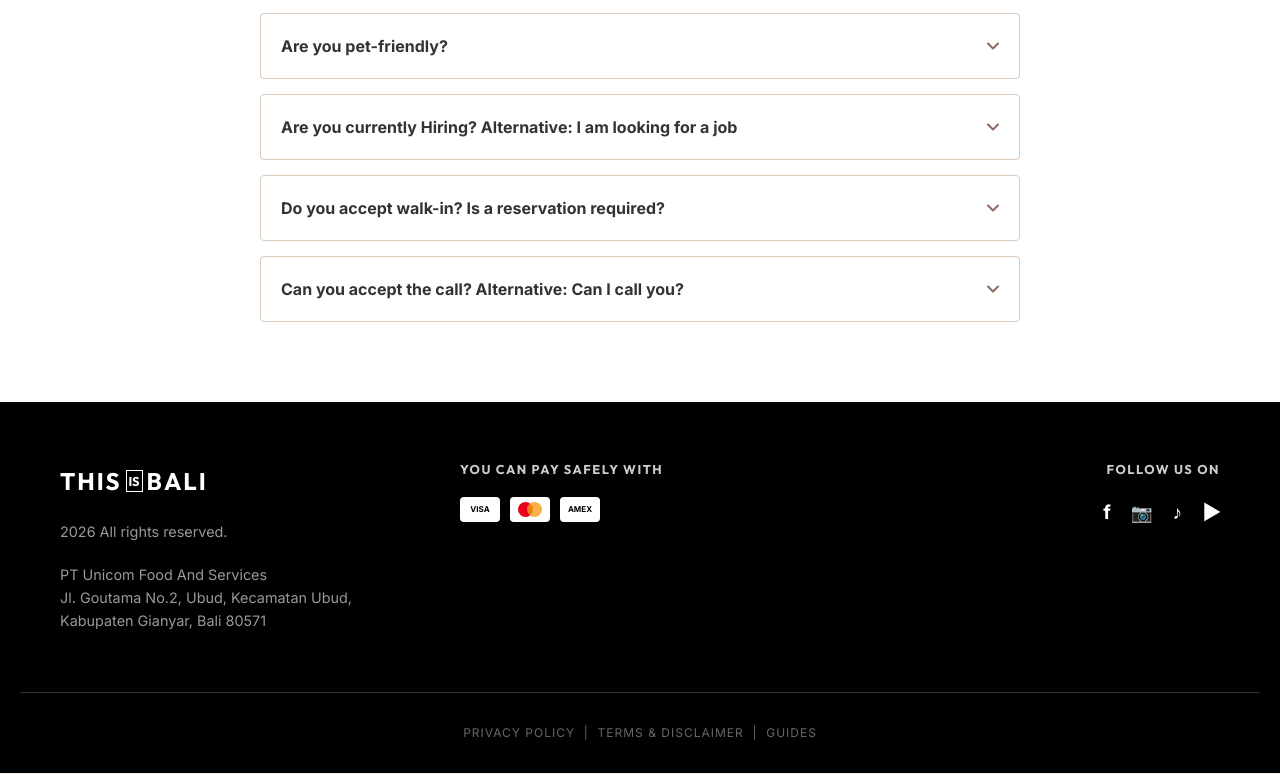
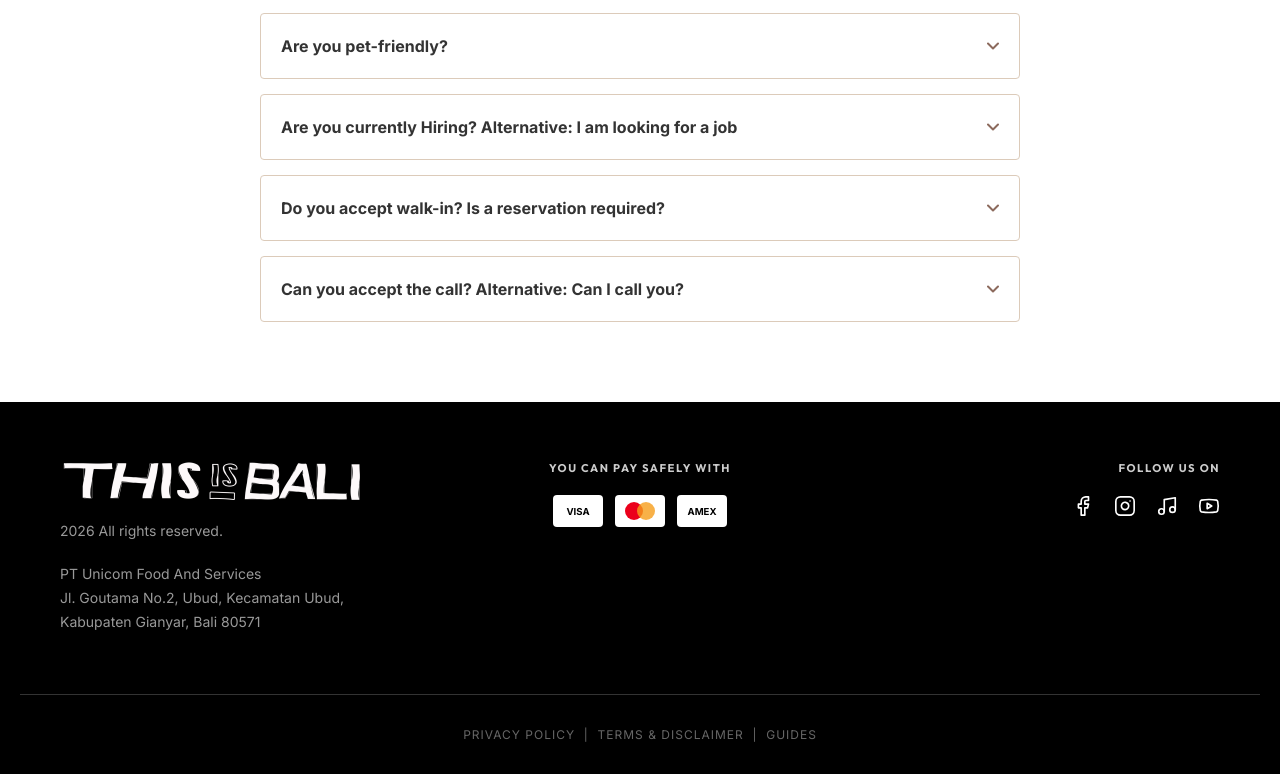
Before and after one commit to ravi-arnan/booking-system, a React app in the folder frontend/: page / in a window 1280 px wide. Shown: the part 8678-9452 px from the top of the page. Built offline with nearby package versions, Linux system fonts and the light colour scheme; the HTML template or start-up script is replaced by a standard one.

Commit message:
feat: Update footer with an image logo, Lucide social icons, and refined styling adjustments.

```diff
--- a/frontend/src/components/Footer.css
+++ b/frontend/src/components/Footer.css
@@ -12,62 +12,66 @@
     flex-wrap: wrap;
     max-width: 1200px;
     margin: 0 auto;
-    gap: 40px;
+    gap: 80px;
     margin-bottom: 60px;
 }
 
 .footer-col {
     flex: 1;
-    min-width: 250px;
+    min-width: 220px;
+}
+
+.footer-brand {
+    display: flex;
+    flex-direction: column;
+    align-items: flex-start;
 }
 
 .footer-logo {
-    font-family: var(--font-heading);
-    font-size: 1.5rem;
-    font-weight: 700;
-    letter-spacing: 2px;
+    height: 38px;
+    width: auto;
     margin-bottom: 20px;
-    display: flex;
-    align-items: center;
-    gap: 4px;
-}
-
-.logo-is {
-    font-size: 0.8rem;
-    border: 1px solid #ffffff;
-    padding: 0 2px;
-    letter-spacing: 0;
+    object-fit: contain;
 }
 
 .footer-mb {
-    font-size: 0.9rem;
+    font-size: 0.875rem;
     color: #999;
     margin-bottom: 20px;
+    text-align: left;
 }
 
 .footer-address {
-    font-size: 0.9rem;
+    font-size: 0.875rem;
     color: #999;
-    line-height: 1.6;
+    line-height: 1.7;
+    text-align: left;
+}
+
+.footer-address p {
+    margin: 0;
+    padding: 0;
 }
 
 .footer-heading {
-    font-size: 0.8rem;
+    font-size: 0.7rem;
     letter-spacing: 1.5px;
     margin-bottom: 20px;
     color: #cccccc;
     font-weight: 600;
+    text-transform: uppercase;
 }
 
 .footer-payments {
     display: flex;
     flex-direction: column;
     justify-content: flex-start;
+    align-items: center;
 }
 
 .payment-icons {
     display: flex;
-    gap: 10px;
+    gap: 12px;
 }
 
 /* Simulated payment icons for aesthetics */
@@ -75,12 +79,12 @@
     background: #ffffff;
     color: #000000;
     border-radius: 4px;
-    height: 25px;
-    width: 40px;
+    height: 32px;
+    width: 50px;
     display: flex;
     align-items: center;
     justify-content: center;
-    font-size: 0.5rem;
+    font-size: 0.6rem;
     font-weight: 800;
 }
 
@@ -90,20 +94,20 @@
 }
 
 .mastercard div {
-    width: 15px;
-    height: 15px;
+    width: 18px;
+    height: 18px;
     border-radius: 50%;
     position: absolute;
 }
 
 .mastercard div:nth-child(1) {
     background: #eb001b;
-    left: 8px;
+    left: 10px;
 }
 
 .mastercard div:nth-child(2) {
     background: #f79e1b;
-    right: 8px;
+    right: 10px;
     opacity: 0.8;
 }
 
@@ -121,19 +125,21 @@
 
 .social-icon {
     color: #ffffff;
-    font-size: 1.2rem;
+    display: flex;
+    align-items: center;
+    justify-content: center;
     cursor: pointer;
-    transition: color 0.3s ease;
-    font-weight: bold;
+    transition: all 0.3s ease;
+    text-decoration: none;
 }
 
 .social-icon:hover {
-    color: var(--primary-color);
+    color: #cccccc;
+    transform: translateY(-2px);
 }
 
-.pt-1 {
-    padding-top: 2px;
-    font-size: 1.1rem;
+.social-icon svg {
+    stroke-width: 1.8;
 }
 
 .footer-bottom {
--- a/frontend/src/components/Footer.jsx
+++ b/frontend/src/components/Footer.jsx
@@ -1,5 +1,7 @@
 import React from 'react';
+import { Facebook, Instagram, Music, Youtube } from 'lucide-react';
 import './Footer.css';
+import logo from '../assets/TIB-LIGHT-LOGO-FOR-HOMEPAGE.png';
 
 const Footer = () => {
     return (
@@ -8,7 +10,7 @@ const Footer = () => {
 
                 {/* Left Column: Brand & Details */}
                 <div className="footer-col footer-brand">
-                    <div className="footer-logo">THIS <span className="logo-is">IS</span> BALI</div>
+                    <img src={logo} alt="This is Bali" className="footer-logo" />
                     <p className="footer-mb">2026 All rights reserved.</p>
                     <div className="footer-address">
                         <p>PT Unicom Food And Services</p>
@@ -31,10 +33,18 @@ const Footer = () => {
                 <div className="footer-col footer-social">
                     <h4 className="footer-heading">FOLLOW US ON</h4>
                     <div className="social-icons">
-                        <span className="social-icon">f</span>
-                        <span className="social-icon pt-1">📷</span>
-                        <span className="social-icon">♪</span>
-                        <span className="social-icon">▶</span>
+                        <a href="https://facebook.com" target="_blank" rel="noopener noreferrer" className="social-icon" aria-label="Facebook">
+                            <Facebook size={22} />
+                        </a>
+                        <a href="https://instagram.com" target="_blank" rel="noopener noreferrer" className="social-icon" aria-label="Instagram">
+                            <Instagram size={22} />
+                        </a>
+                        <a href="https://tiktok.com" target="_blank" rel="noopener noreferrer" className="social-icon" aria-label="TikTok">
+                            <Music size={22} />
+                        </a>
+                        <a href="https://youtube.com" target="_blank" rel="noopener noreferrer" className="social-icon" aria-label="YouTube">
+                            <Youtube size={22} />
+                        </a>
                     </div>
                 </div>
             </div>
```
